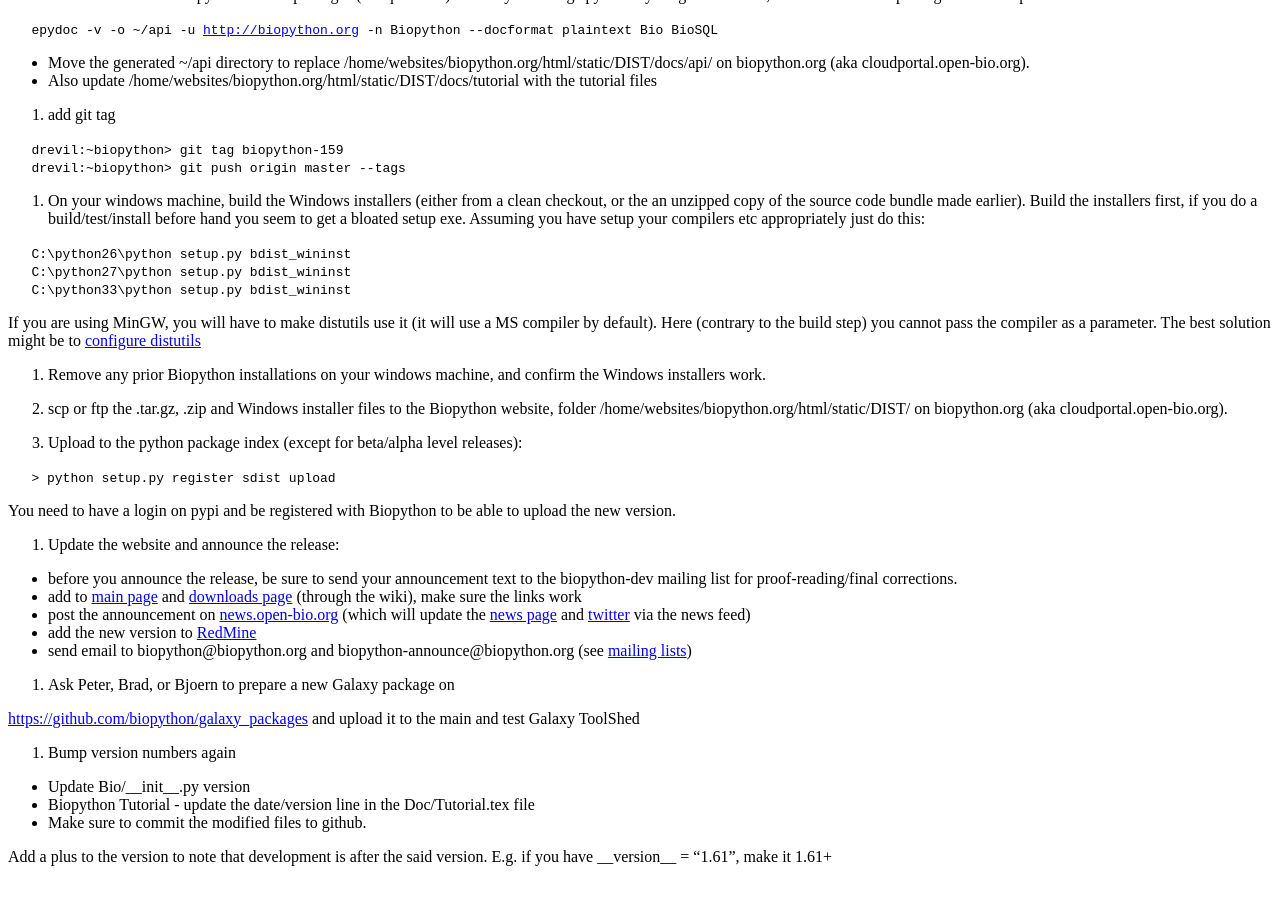
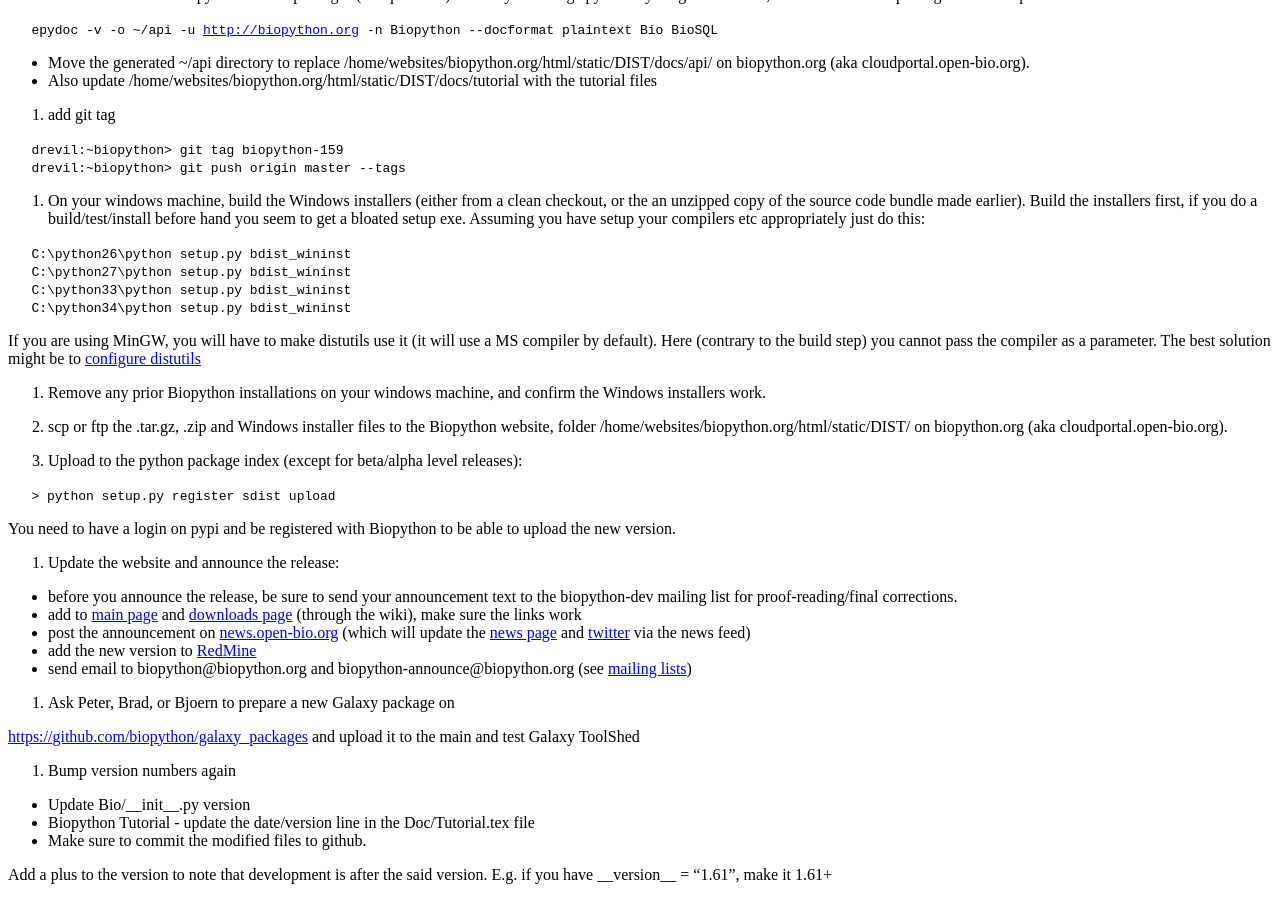
Before and after one commit to biopython/biopython.github.io, a Jekyll site: the page built from wiki/Building_a_release.md, in a window 1280 px wide and 900 px high, scrolled down 2070 px. Built offline with Jekyll 4.4.1, drawn with Linux system fonts in a browser that asks for light colours.

Commit message:
python 3.4 on windows

```diff
--- a/wiki/Building_a_release.md
+++ b/wiki/Building_a_release.md
@@ -159,6 +159,7 @@ your compilers etc appropriately just do this:
 `   C:\python26\python setup.py bdist_wininst`
 `   C:\python27\python setup.py bdist_wininst`
 `   C:\python33\python setup.py bdist_wininst`
+`   C:\python34\python setup.py bdist_wininst`
 
 If you are using MinGW, you will have to make distutils use it (it will
 use a MS compiler by default). Here (contrary to the build step) you
```
Also changed, not shown: 1 other file.
